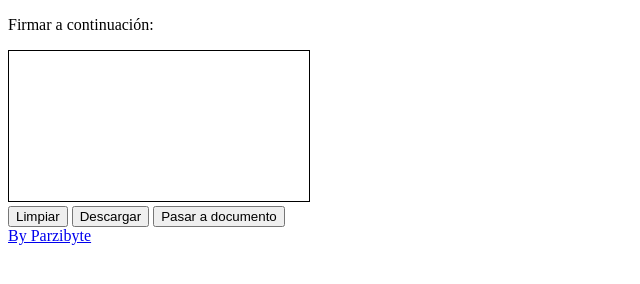
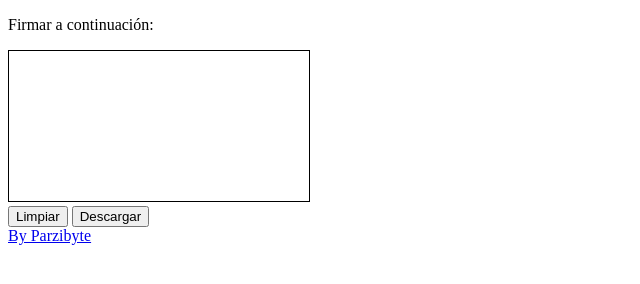
Before and after one commit to Chacba2006/Quiz, a plain HTML site: page index.html in a window 1280 px wide. Shown: the whole page, without its empty margins (0-640 px from the left). Drawn offline with Linux system fonts and the light colour scheme.

Commit message:
Update index.html

```diff
--- a/index.html
+++ b/index.html
@@ -5,7 +5,6 @@
     <meta charset="UTF-8">
     <meta http-equiv="X-UA-Compatible" content="IE=edge">
     <meta name="viewport" content="width=device-width, initial-scale=1.0">
-    <title>Solicitar firma de usuario - By Parzibyte</title>
     <link rel="stylesheet" href="estilo.css">
 </head>
 
@@ -15,7 +14,6 @@
     <br>
     <button id="btnLimpiar">Limpiar</button>
     <button id="btnDescargar">Descargar</button>
-    <button id="btnGenerarDocumento">Pasar a documento</button>
     <br>
     <a href="https://parzibyte.me/blog">By Parzibyte</a>
     <script src="script.js"></script>
```
